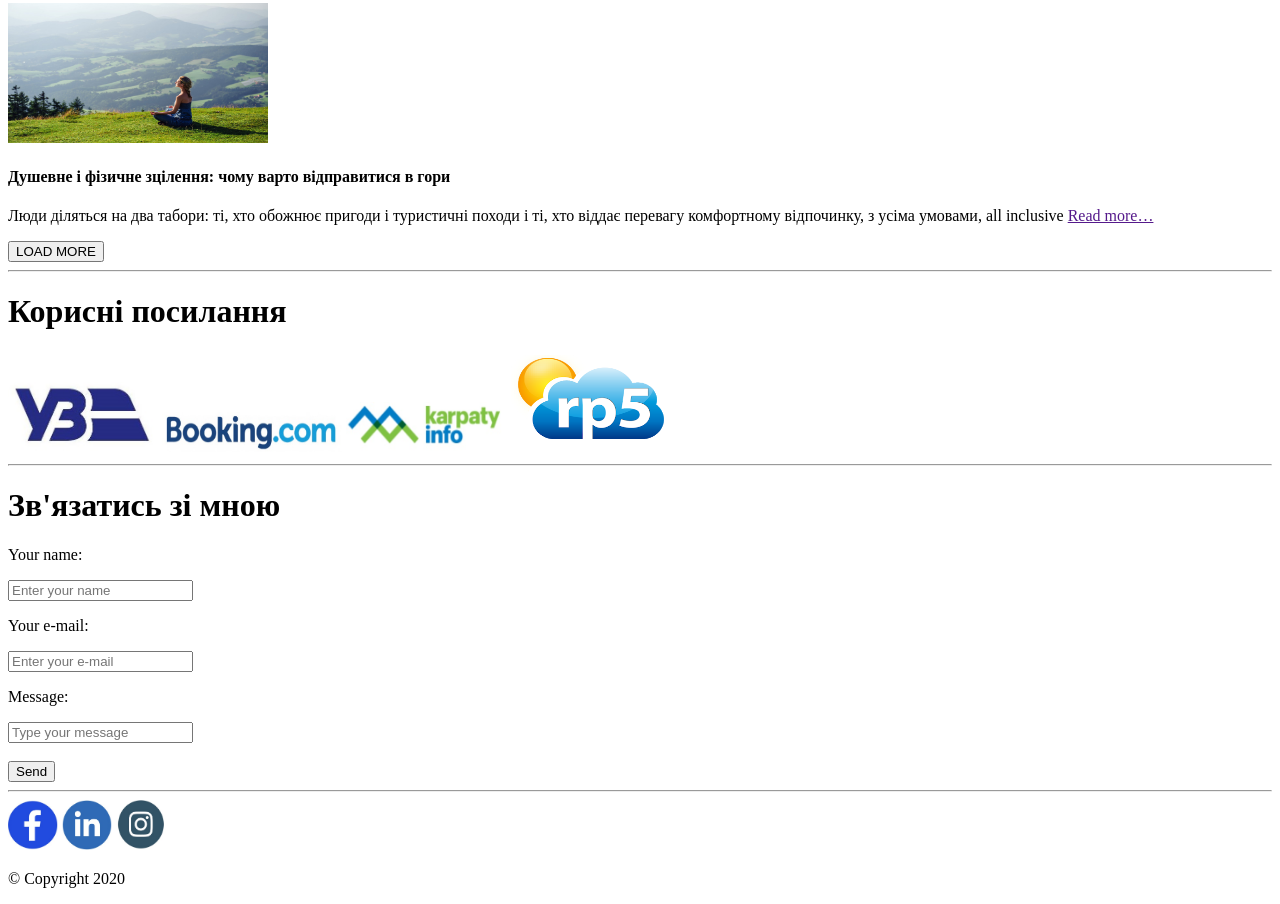
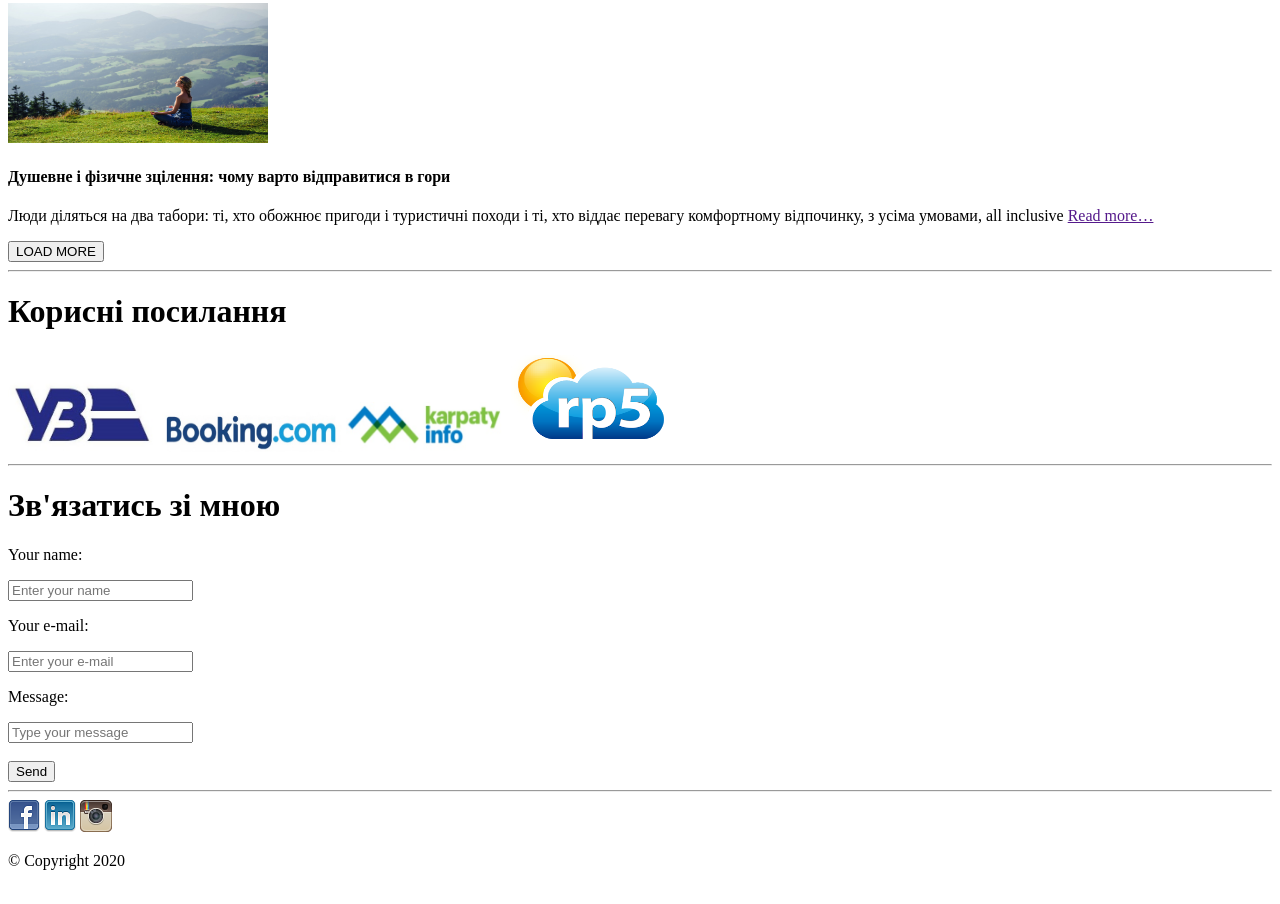
Before and after one commit to mtsiup/my_travel_blog, a plain HTML site: page index.html in a window 1280 px wide. Shown: the part 3145-4049 px from the top of the page. Drawn offline with Linux system fonts and the light colour scheme.

Commit message:
new sample

```diff
--- a/index.html
+++ b/index.html
@@ -196,11 +196,11 @@
     <footer>
         <div>
             <a href="https://www.facebook.com/maria.tsiupa/" target="_blank">
-            <img width="50" height="50" src="img/logo/facebook-icon.jpg" alt="Facebook"></a>
+            <img src="img/logo/facebook-logo-lit.png" alt="Facebook"></a>
             <a href="https://www.linkedin.com/in/mariia-voytukh-52271b168/" target="_blank">
-            <img width="50" height="50" src="img/logo/linkedin-icon.jpg" alt="Linkedin"></a>
+            <img src="img/logo/linkedin-logo.png" alt="Linkedin"></a>
             <a href="https://www.instagram.com/mariavoytukh/?hl=uk" target="_blank">
-            <img width="50" height="50" src="img/logo/instagram-icon.jpg" alt="Instagram"></a>
+            <img src="img/logo/instagram-logo.png" alt="Instagram"></a>
         </div>
         <p>© Copyright 2020</p>
     </footer>
```
Also changed, not shown: index_posts.html (+3 -3 lines), img/logo/facebook-icon.jpg (deleted), img/logo/facebook-logo-lit.png (added), img/logo/instagram-icon.jpg (deleted), img/logo/instagram-logo.png (added), img/logo/linkedin-icon.jpg (deleted), img/logo/linkedin-logo.png (added).
